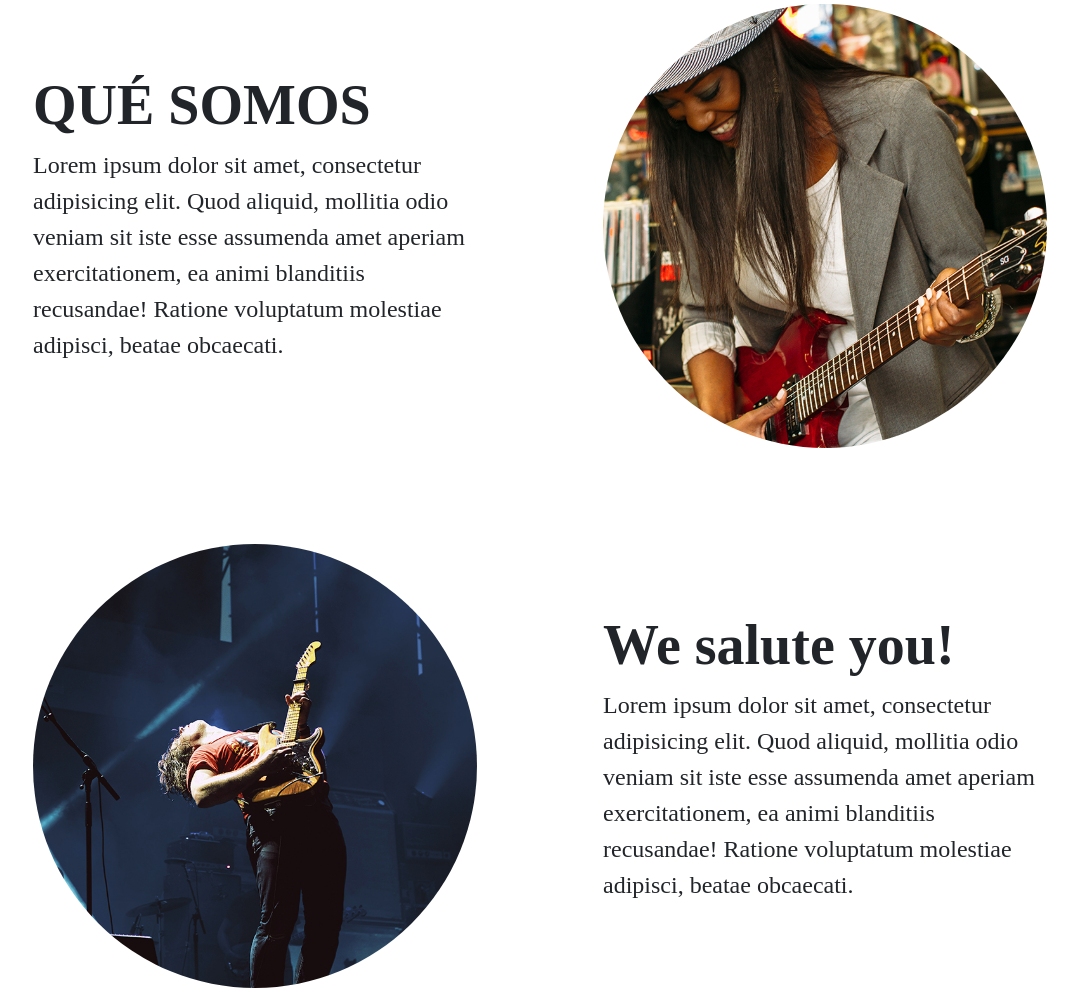
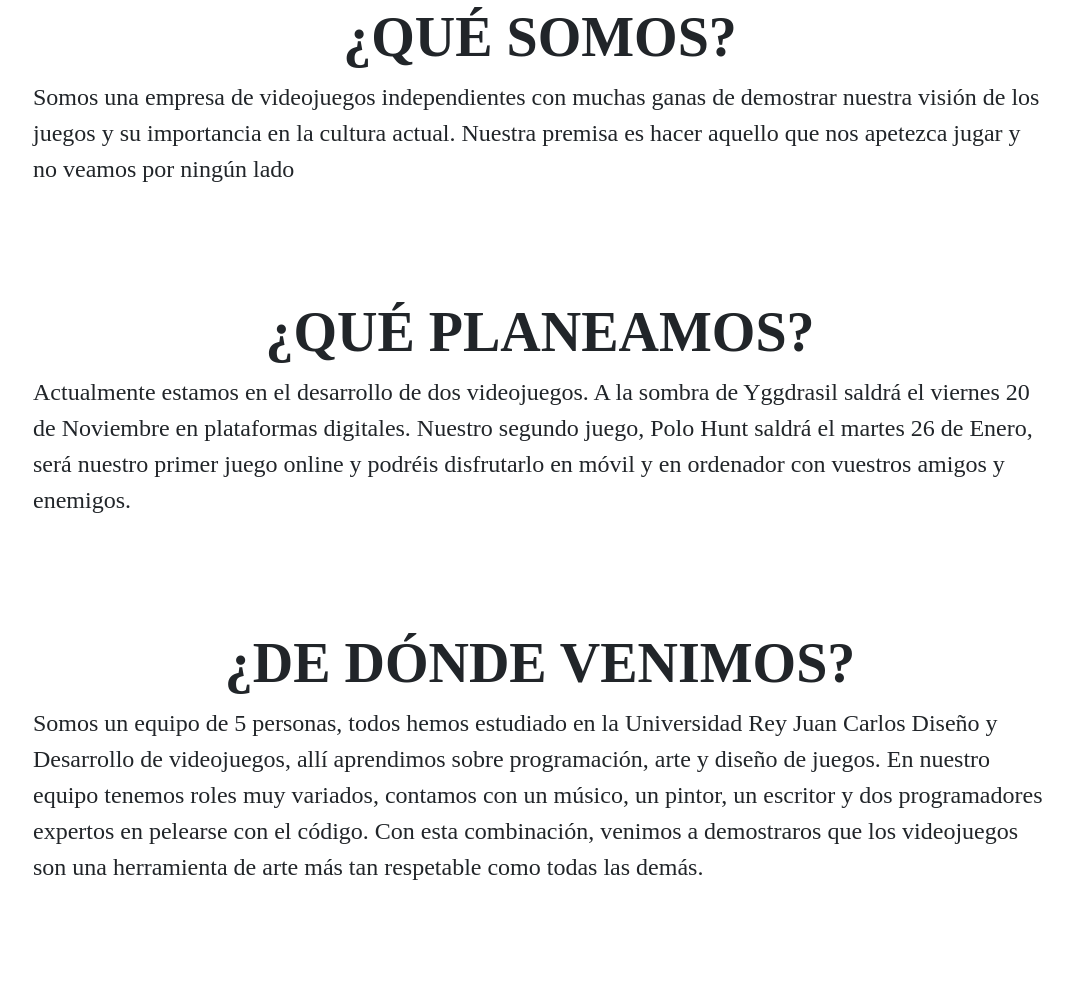
Before and after one commit to RocketStudiosDDV/RocketstudiosDDV.github.io, a website: page index.html in a window 1280 px wide. Shown: the part 731-1723 px from the top of the page, without its empty margins (100-1178 px from the left). Drawn offline with Linux system fonts and the light colour scheme.

Commit message:
changes index

```diff
--- a/index.html
+++ b/index.html
@@ -72,15 +72,10 @@
   <section>
     <div class="container">
       <div class="row align-items-center">
-        <div class="col-lg-6 order-lg-2">
+        <div class="col-lg-12 col-md-3">
           <div class="p-5">
-            <img class="img-fluid rounded-circle" src="img/01.jpg" alt="">
-          </div>
-        </div>
-        <div class="col-lg-6 order-lg-1">
-          <div class="p-5">
-              <h2 class="display-4">QUÉ SOMOS</h2>
-            <p>Lorem ipsum dolor sit amet, consectetur adipisicing elit. Quod aliquid, mollitia odio veniam sit iste esse assumenda amet aperiam exercitationem, ea animi blanditiis recusandae! Ratione voluptatum molestiae adipisci, beatae obcaecati.</p>
+              <h2 class="display-4" id= "title">¿QUÉ SOMOS?</h2>
+            <p>Somos una empresa de videojuegos independientes con muchas ganas de demostrar nuestra visión de los juegos y su importancia en la cultura actual. Nuestra premisa es hacer aquello que nos apetezca jugar y no veamos por ningún lado </p>
           </div>
         </div>
       </div>
@@ -91,15 +86,11 @@
   <section>
     <div class="container">
       <div class="row align-items-center">
-        <div class="col-lg-6">
+        <div class="col-lg-12 col-md-3">
           <div class="p-5">
-            <img class="img-fluid rounded-circle" src="img/02.jpg" alt="">
-          </div>
-        </div>
-        <div class="col-lg-6">
-          <div class="p-5">
-            <h2 class="display-4">We salute you!</h2>
-            <p>Lorem ipsum dolor sit amet, consectetur adipisicing elit. Quod aliquid, mollitia odio veniam sit iste esse assumenda amet aperiam exercitationem, ea animi blanditiis recusandae! Ratione voluptatum molestiae adipisci, beatae obcaecati.</p>
+            <h2 class="display-4" id= "title">¿QUÉ PLANEAMOS?</h2>
+            <p>Actualmente estamos en el desarrollo de dos videojuegos. A la sombra de Yggdrasil saldrá el viernes 20 de Noviembre en plataformas digitales.
+Nuestro segundo juego, Polo Hunt saldrá el martes 26 de Enero, será nuestro primer juego online y podréis disfrutarlo en móvil y en ordenador con vuestros amigos y enemigos.</p>
           </div>
         </div>
       </div>
@@ -110,15 +101,11 @@
   <section>
     <div class="container">
       <div class="row align-items-center">
-        <div class="col-lg-6 order-lg-2">
+        <div class="col-lg-12 col-md-3">
           <div class="p-5">
-            <img class="img-fluid rounded-circle" src="img/03.jpg" alt="">
-          </div>
-        </div>
-        <div class="col-lg-6 order-lg-1">
-          <div class="p-5">
-            <h2 class="display-4">Let there be rock!</h2>
-            <p>Lorem ipsum dolor sit amet, consectetur adipisicing elit. Quod aliquid, mollitia odio veniam sit iste esse assumenda amet aperiam exercitationem, ea animi blanditiis recusandae! Ratione voluptatum molestiae adipisci, beatae obcaecati.</p>
+            <h2 class="display-4" id= "title">¿DE DÓNDE VENIMOS?</h2>
+            <p>Somos un equipo de 5 personas, todos hemos estudiado en la Universidad Rey Juan Carlos Diseño y Desarrollo de videojuegos, allí aprendimos sobre programación, arte y diseño de juegos.
+En nuestro equipo tenemos roles muy variados, contamos con un músico, un pintor, un escritor y dos programadores expertos en pelearse con el código. Con esta combinación, venimos a demostraros que los videojuegos son una herramienta de arte más tan respetable como todas las demás.</p>
           </div>
         </div>
       </div>
```
